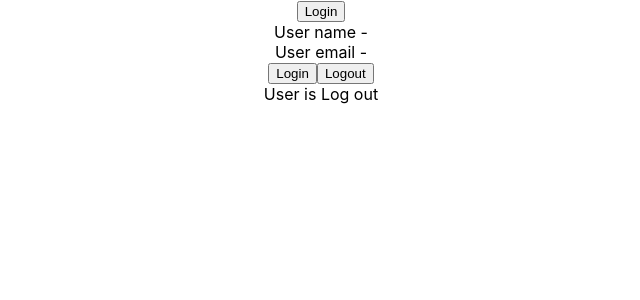
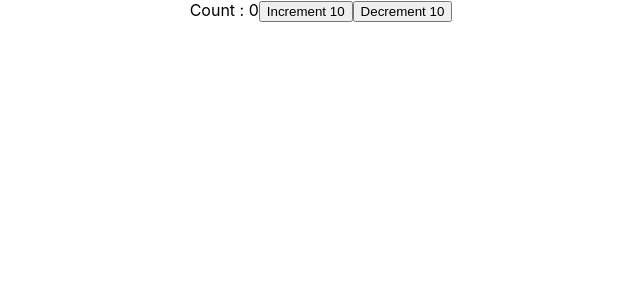
Before and after one commit to SandeepKumar377/ReactJS-TypeScript, a React (Create React App) app: page / in a window 1280 px wide. Shown: the top 300 px of the page, without its empty margins (319-959 px from the left). Built offline with nearby package versions, Linux system fonts and the light colour scheme.

Commit message:
useReducer_Hook

```diff
--- a/src/App.tsx
+++ b/src/App.tsx
@@ -1,6 +1,7 @@
 import './App.css';
-import { LoggedIn } from './components/state/LoggedIn';
-import { User } from './components/state/User';
+import { Counter } from './components/state/Counter';
+// import { LoggedIn } from './components/state/LoggedIn';
+// import { User } from './components/state/User';
 // import { Container } from './components/Container';
 // import { Button } from './components/Button';
 // import { Input } from './components/Input';
@@ -35,8 +36,10 @@
   return (
     <div className="App">
 
-      <User/>
-      <LoggedIn />
+      <Counter/>
+
+      {/* <User/>
+      <LoggedIn /> */}
 
       {/* <Person name={personName} />
       <PersonList names={nameList} /> */}
--- /dev/null
+++ b/src/components/state/Counter.tsx
@@ -0,0 +1,31 @@
+import { useReducer } from 'react'
+
+type CounterState={
+    count:number
+}
+type CounterAction={
+    type:string
+    payload:number
+}
+const initialState = { count: 0 }
+function reducer(state: CounterState, action:CounterAction) {
+    switch (action.type) {
+        case 'increment':
+            return { count: state.count + action.payload }
+        case 'decrement':
+            return { count: state.count - action.payload }
+        default:
+            return state;
+    }
+}
+
+export const Counter = () => {
+    const [state, dispatch] = useReducer(reducer, initialState)
+    return (
+        <div>
+            Count : {state.count}
+            <button onClick={()=>dispatch({type:'increment', payload:10})} >Increment 10</button>
+            <button onClick={()=>dispatch({type:'decrement', payload:10})} >Decrement 10</button>
+        </div>
+    )
+}
```
